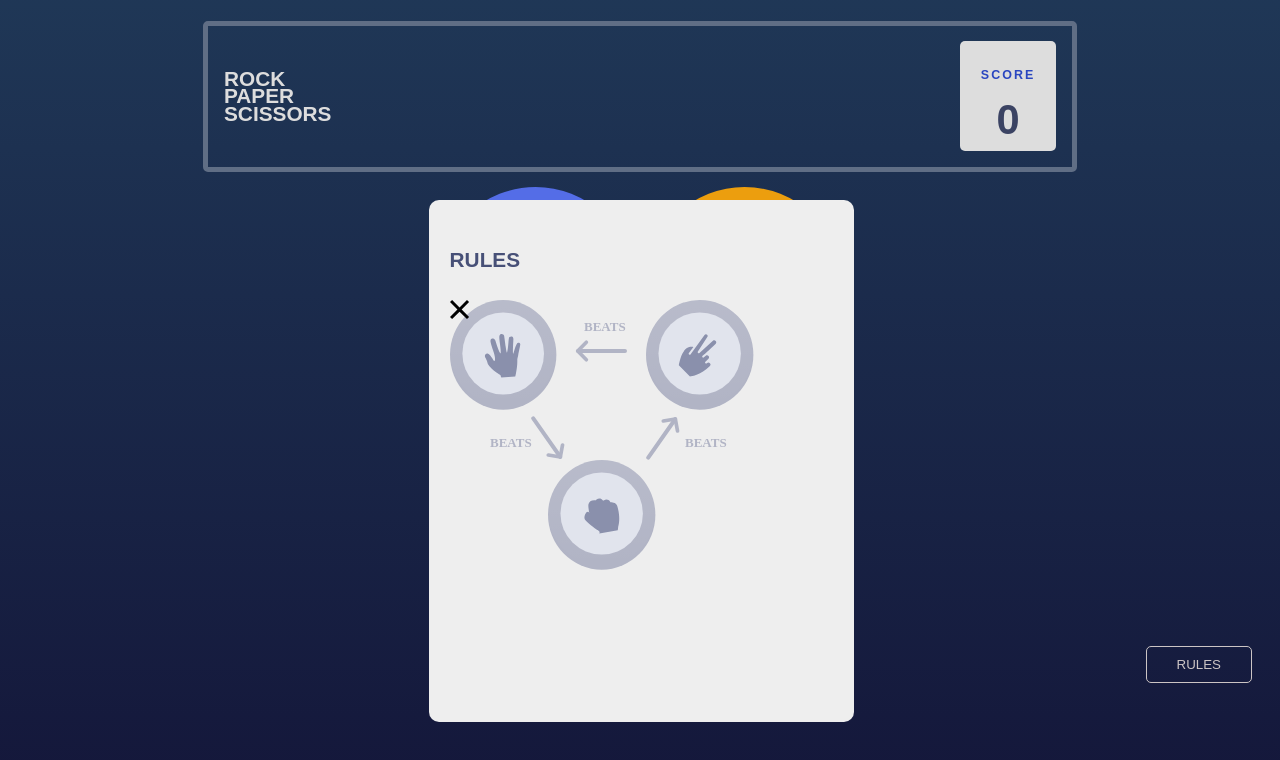
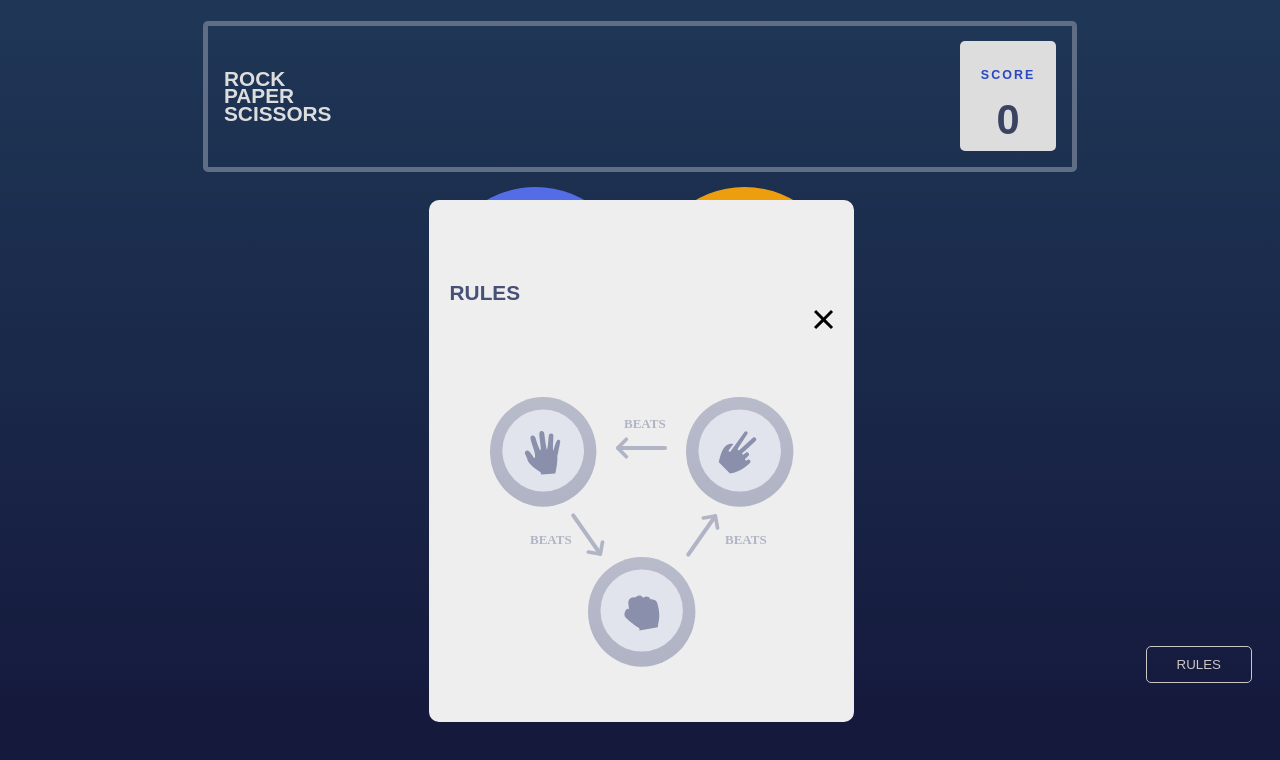
Before and after one commit to Yinkusadel/odin-project-rock-paper-scissors, a website: page index.html in a window 1280 px wide. Both pictures are taken after a click on the button "RULES". Drawn offline with Linux system fonts and the light colour scheme.

Commit message:
refactor : remove display hidden from class display rules

```diff
--- a/styles.css
+++ b/styles.css
@@ -183,12 +183,12 @@ main {
   width: 30%;
   height: 60%;
   background-color: #eee;
+  display: flex;
   flex-direction: column;
   align-items: center;
   justify-content: space-around;
   padding: 2rem;
   transition: all 0.5s ease-out;
-  display: hidden;
   border-radius: 10px;
 }
 
```
